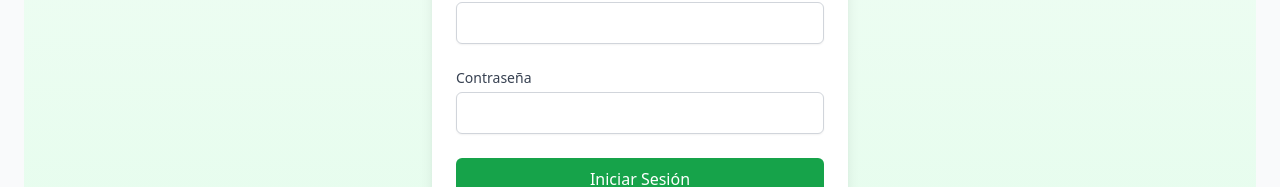
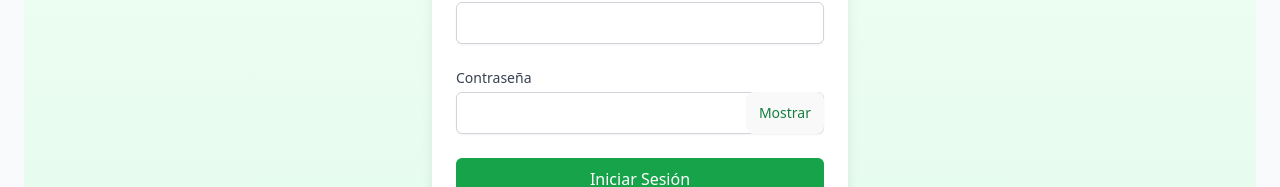
Before and after one commit to Luisangelriverosbautista/GreenTech-Hub1, a React (Vite) app in the folder frontend/: page /login in a window 1280 px wide. Shown: the part 258-445 px from the top of the page. Built offline with nearby package versions, Linux system fonts and the light colour scheme; no server answers; what @stellar/stellar-sdk would draw is missing.

Commit message:
mostrar contraseña

```diff
--- a/frontend/src/pages/Login.tsx
+++ b/frontend/src/pages/Login.tsx
@@ -7,6 +7,7 @@
   const location = useLocation();
   const { login, error, user } = useAuth();
   const [isLoading, setIsLoading] = useState(false);
+  const [showPassword, setShowPassword] = useState(false);
 
   useEffect(() => {
     if (user) {
@@ -71,15 +72,25 @@
               <label htmlFor="password" className="block text-sm font-medium text-gray-700">
                 Contraseña
               </label>
+              <div className="relative mt-1">
                 <input
-                type="password"
+                  type={showPassword ? 'text' : 'password'}
                   id="password"
                   name="password"
                   value={formData.password}
                   onChange={handleChange}
                   required
-                className="mt-1 block w-full px-3 py-2 border border-gray-300 rounded-md shadow-sm focus:outline-none focus:ring-green-500 focus:border-green-500"
+                  className="block w-full px-3 py-2 pr-20 border border-gray-300 rounded-md shadow-sm focus:outline-none focus:ring-green-500 focus:border-green-500"
                 />
+                <button
+                  type="button"
+                  onClick={() => setShowPassword((prev) => !prev)}
+                  className="absolute inset-y-0 right-0 px-3 text-sm text-green-700 hover:text-green-800"
+                  aria-label={showPassword ? 'Ocultar contraseña' : 'Mostrar contraseña'}
+                >
+                  {showPassword ? 'Ocultar' : 'Mostrar'}
+                </button>
+              </div>
             </div>
 
             <button
```
Lines whose indentation alone changed are shown as unchanged.
